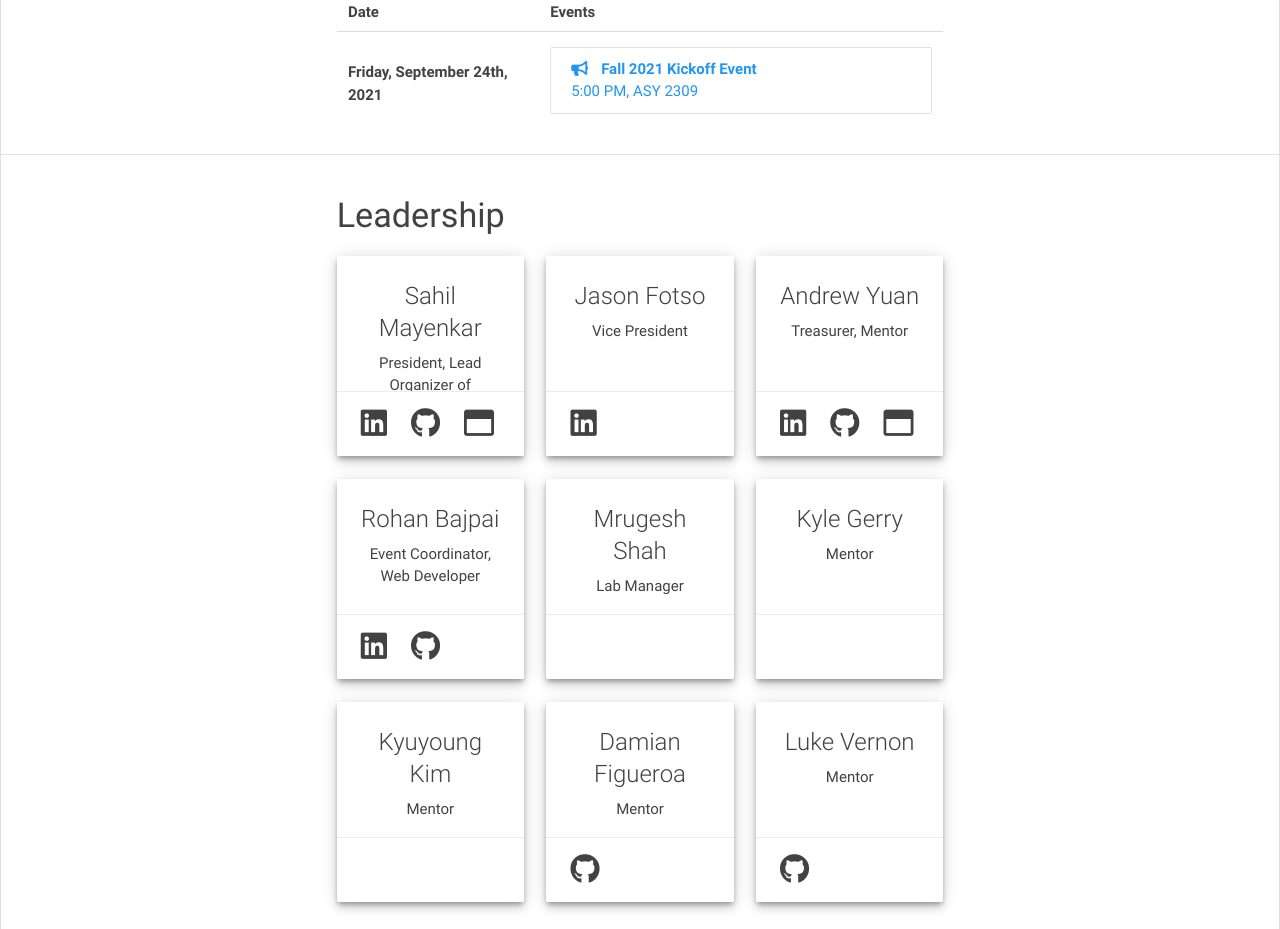
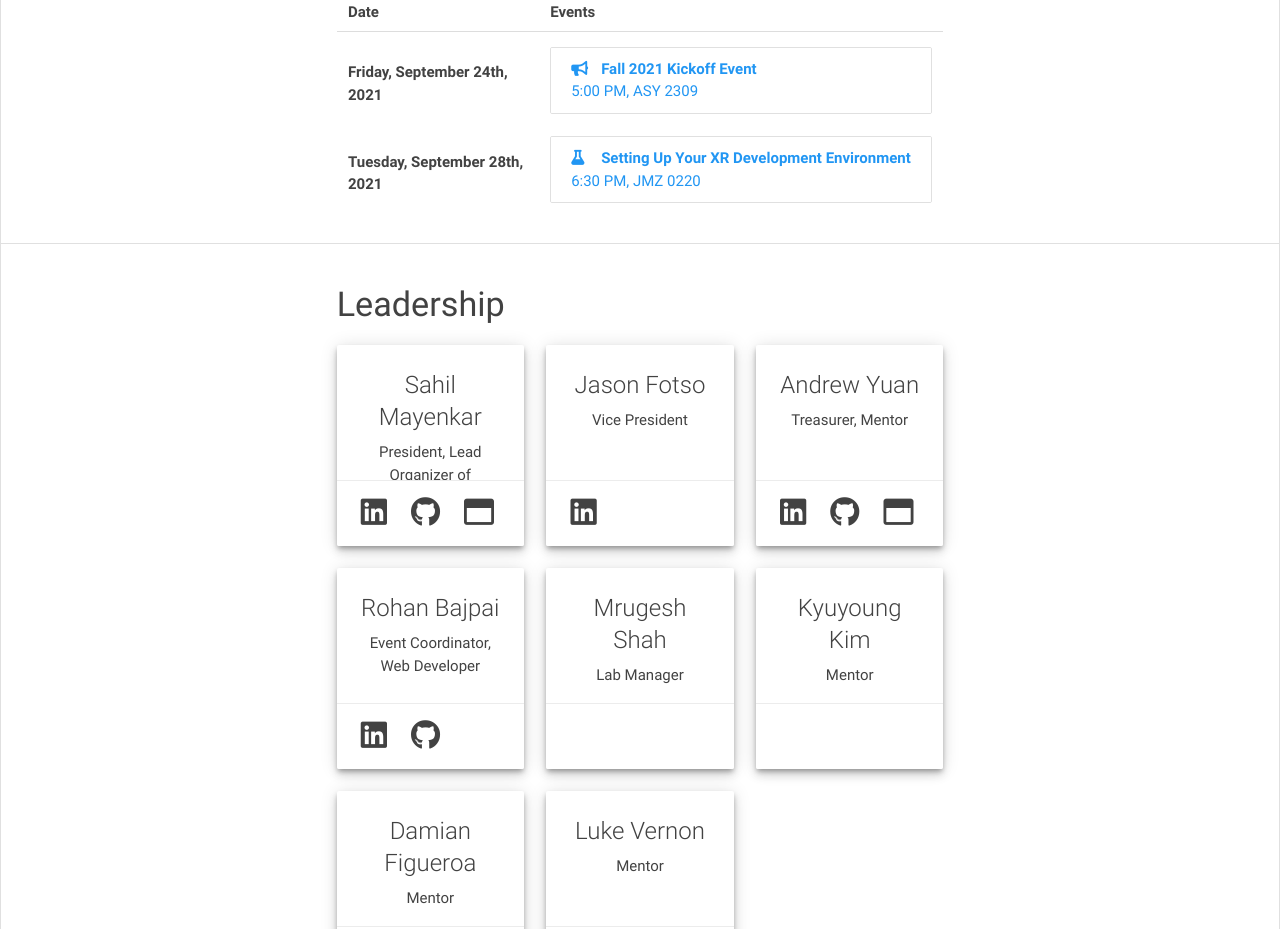
Before and after one commit to umdxrclub/xrc-prev-website, a React (Create React App) app: page / in a window 1280 px wide. Shown: the part 1160-2089 px from the top of the page. Built offline with nearby package versions, Linux system fonts and the light colour scheme.

Commit message:
Update XR_CONSTANTS.js

```diff
--- a/src/XR_CONSTANTS.js
+++ b/src/XR_CONSTANTS.js
@@ -53,10 +53,6 @@ module.exports = Object.freeze({
 			'title' : 'Lab Manager'
 		},
 		{
-			'name' : 'Kyle Gerry',
-			'title' : 'Mentor'
-		},
-		{
 			'name' : 'Kyuyoung Kim',
 			'title' : 'Mentor'
 		},
@@ -90,6 +86,7 @@ module.exports = Object.freeze({
 
 	// Information about XR Club events throughout the semester
 	// fa_icon should be a valid font-awesome icon name, don't include an fa_icon entry if you don't want an icon
+	// fa_icon is flask for workshops, bullhorn for kickoffs, certificate for reality night, and users for social events
 	EVENTS_INFORMATION : [
 		{
 			'name' : 'Fall 2021 Kickoff Event',
@@ -98,6 +95,14 @@ module.exports = Object.freeze({
 			'location' : 'ASY 2309',
 			'url' : 'https://terplink.umd.edu/event/7378882',
 			'fa_icon' : 'fa-bullhorn'
+		},
+		{
+			'name' : 'Setting Up Your XR Development Environment',
+			'date' : new Date(2021, 8, 28),
+			'time' : '6:30 PM',
+			'location' : 'JMZ 0220',
+			'url' : 'https://terplink.umd.edu/event/7394361',
+			'fa_icon' : 'fa-flask'
 		}
 	],
 });
```
